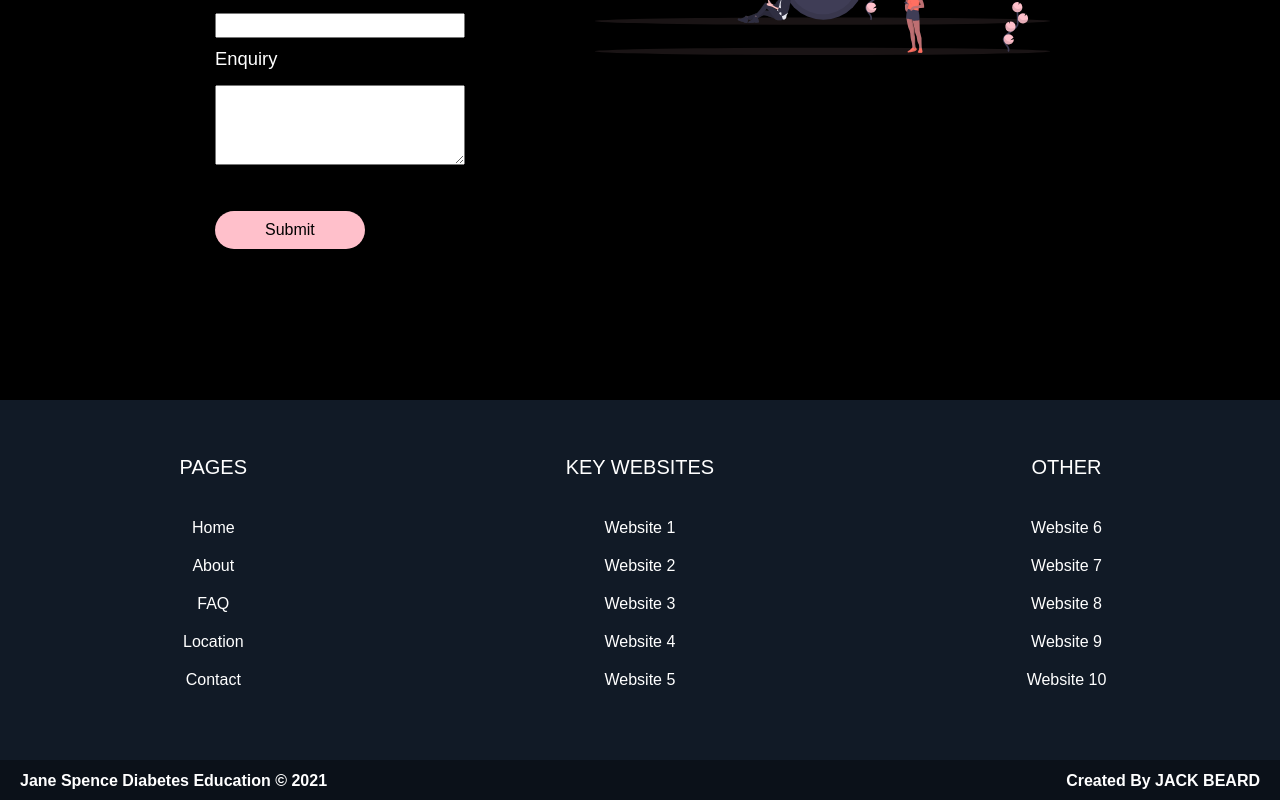
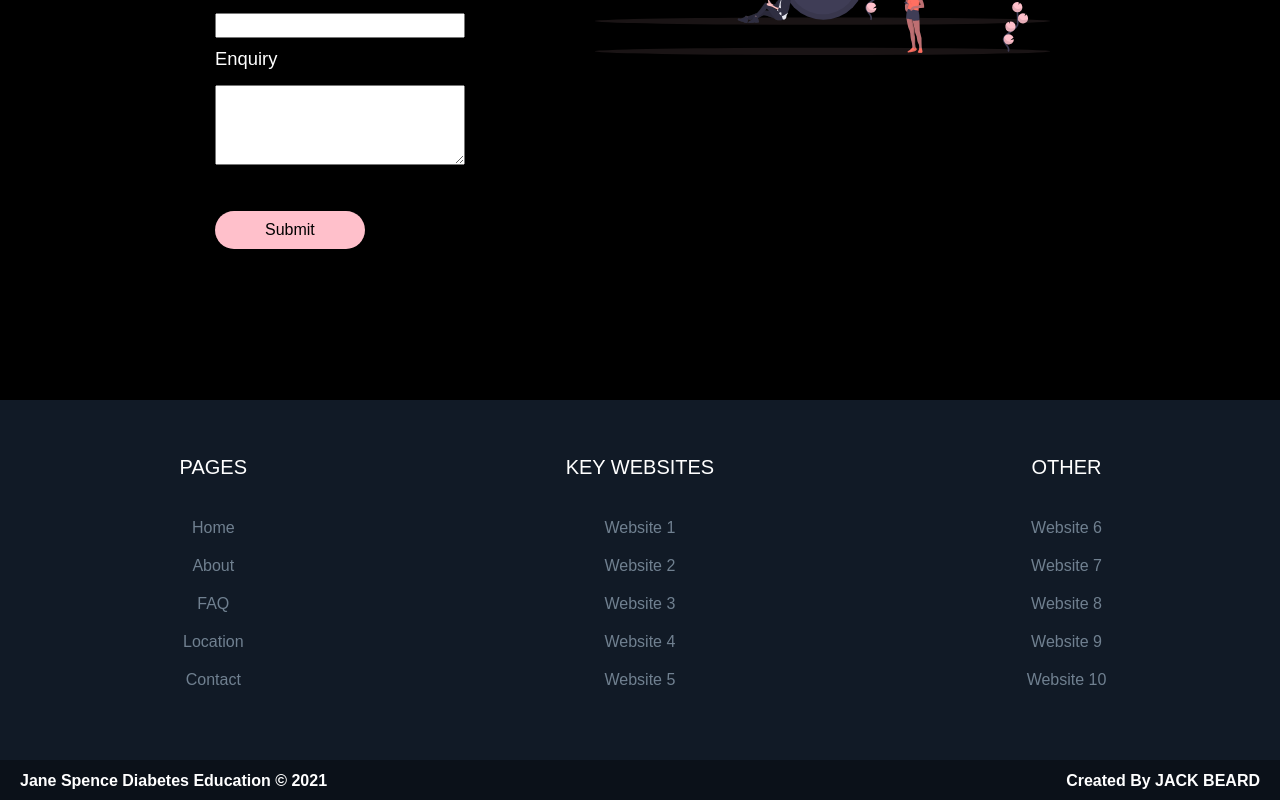
Before and after one commit to jackedwardbeard/01-Jane_Spence, a React (Create React App) app in the folder jane_spence/: page / in a window 1280 px wide. Shown: the part 3300-4100 px from the top of the page. Built offline with nearby package versions, Linux system fonts and the light colour scheme.

Commit message:
Updated styling on footer links.

```diff
--- a/jane_spence/src/components/Footer/FooterComponents.js
+++ b/jane_spence/src/components/Footer/FooterComponents.js
@@ -169,7 +169,7 @@ export const Title = styled.h3`
 `
 
 export const NavLinkScroll = styled(LinkScroll)`
-    color: white;
+    color: #708090;
     font-family: 'Montserrat', sans-serif;
     font-size: 1rem;
     font-weight: 300;
@@ -187,11 +187,12 @@ export const NavLinkScroll = styled(LinkScroll)`
 
     &:hover {
         color: pink;
+        font-size: 1.25rem;
     }
 `
 
 export const NavLink = styled(LinkRouter)`
-    color: white;
+    color: #708090;
     font-family: 'Montserrat', sans-serif;
     font-size: 1rem;
     font-weight: 300;
@@ -210,5 +211,6 @@ export const NavLink = styled(LinkRouter)`
 
     &:hover {
         color: pink;
+        font-size: 1.25rem;
     }
 `
```
